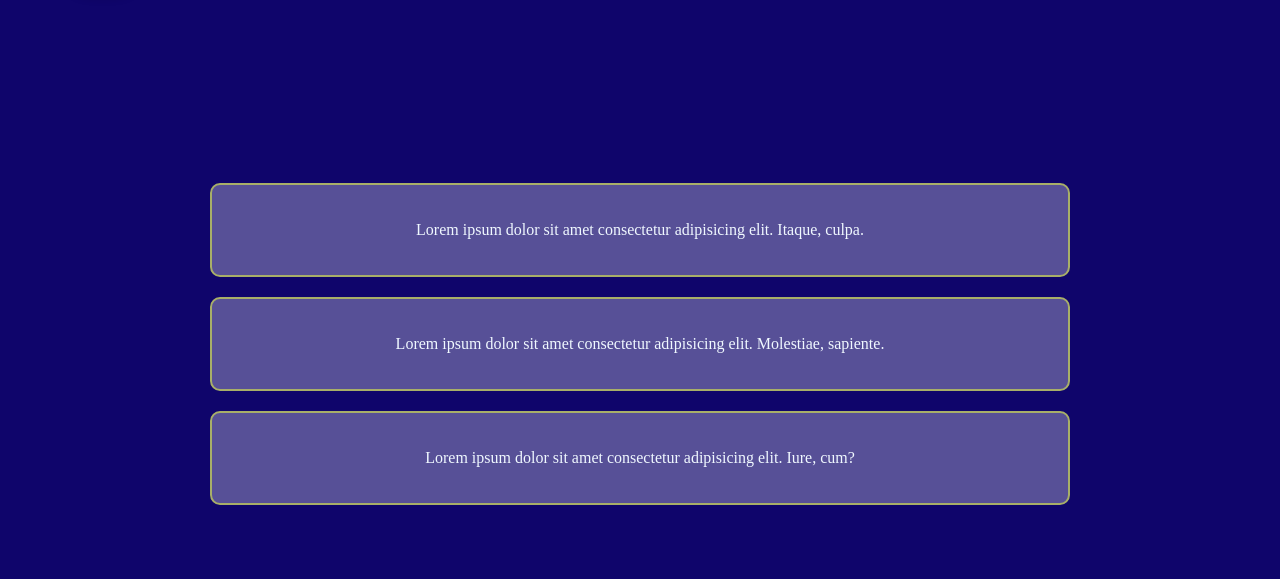
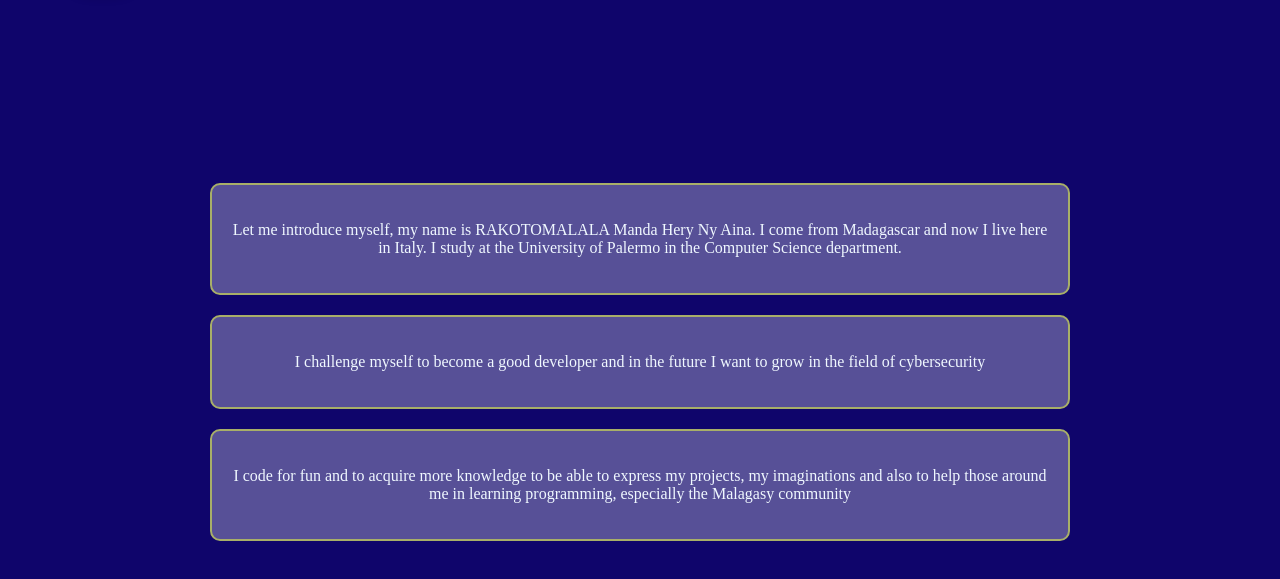
Before and after one commit to Mandaherynyaina/portfolio, a plain HTML site: page About.html in a window 1280 px wide. Shown: the part 87-666 px from the top of the page. Drawn offline with Linux system fonts and the light colour scheme.

Commit message:
modification de la page blog

```diff
--- a/About.html
+++ b/About.html
@@ -31,15 +31,15 @@
     <section>
         <div class="rows-container">
             <div class="rows">
-                <p>Lorem ipsum dolor sit amet consectetur adipisicing elit. Itaque, culpa.</p>
+                <p>Let me introduce myself, my name is RAKOTOMALALA Manda Hery Ny Aina. I come from Madagascar and now I live here in Italy. I study at the University of Palermo in the Computer Science department.</p>
             </div>
 
             <div class="rows">
-                <p>Lorem ipsum dolor sit amet consectetur adipisicing elit. Molestiae, sapiente.</p>
+                <p>I challenge myself to become a good developer and in the future I want to grow in the field of cybersecurity</p>
             </div>
 
             <div class="rows">
-                <p>Lorem ipsum dolor sit amet consectetur adipisicing elit. Iure, cum?</p>
+                <p>I code for fun and to acquire more knowledge to be able to express my projects, my imaginations and also to help those around me in learning programming, especially the Malagasy community</p>
             </div>
         </div>
     </section>
--- a/css/index.css
+++ b/css/index.css
@@ -224,3 +224,8 @@ h3{
     text-align: center;
     flex: 1;
 }
+
+.rows:hover{
+    background-color: red;
+    color: black;
+}
```
Also changed, not shown: index.html (+1 -1 lines).
